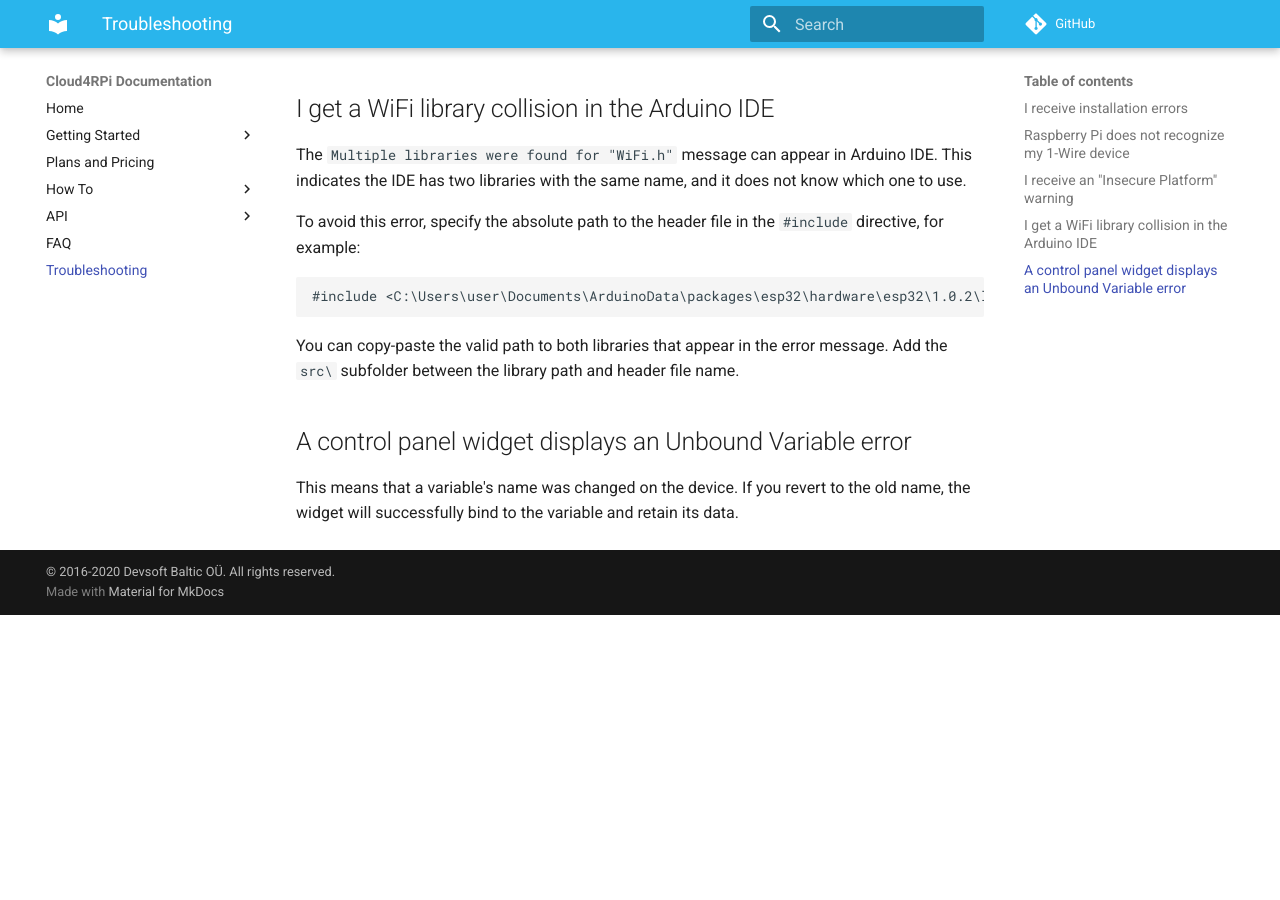
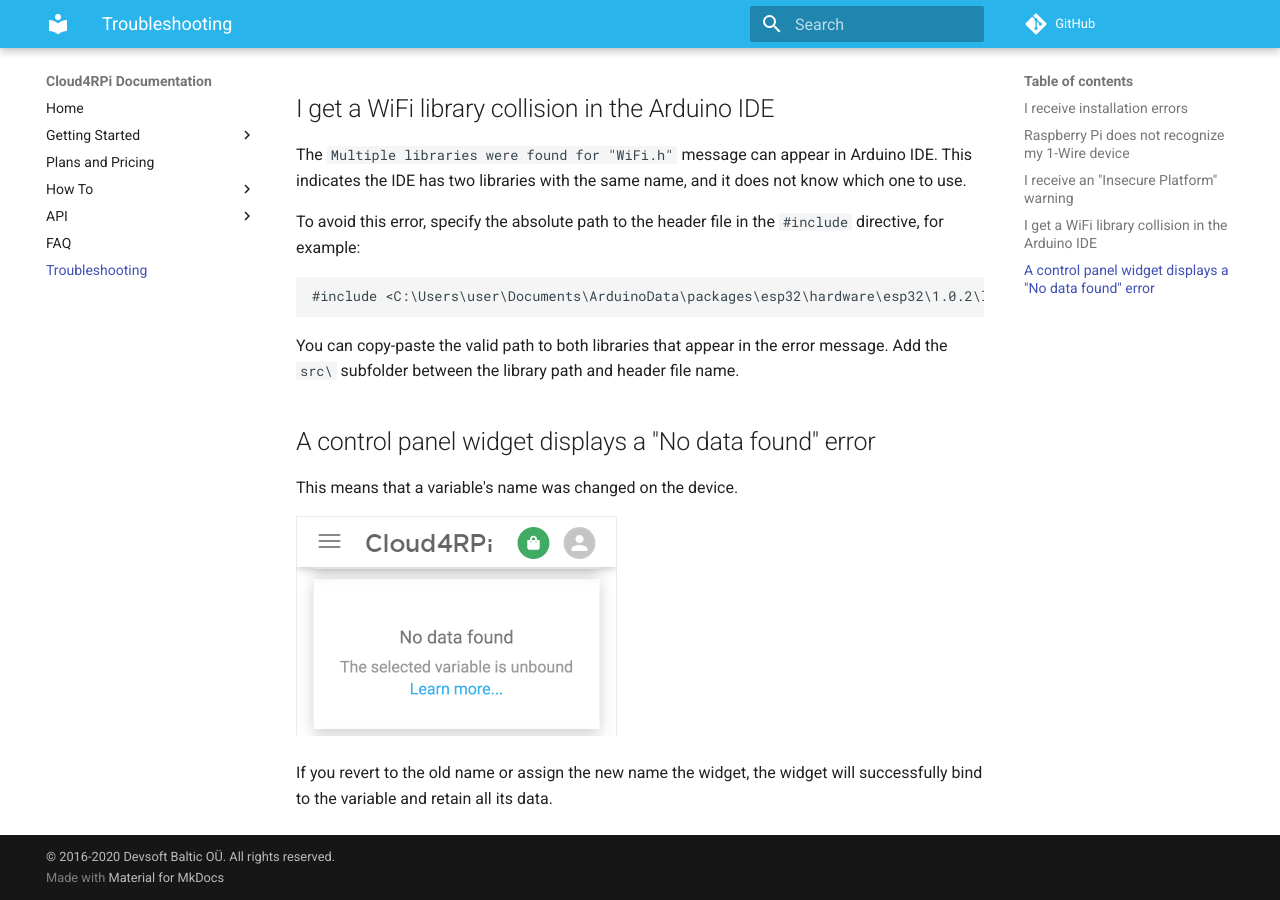
Before and after one commit to cloud4rpi/docs, an MkDocs documentation site: the page built from docs/troubleshooting.md, in a window 1280 px wide and 900 px high, scrolled down 1402 px. Built offline with MkDocs 1.6.1 and Material for MkDocs 9.7.7, drawn with Linux system fonts in a browser that asks for light colours; comment, search, counter and statistics services are not loaded; before the commit the page ends 2017 px from its top, so only the background shows below that.

Commit message:
Apply corrections

```diff
--- a/docs/troubleshooting.md
+++ b/docs/troubleshooting.md
@@ -57,6 +57,10 @@
 You can copy-paste the valid path to both libraries that appear in the error message. Add the `src\` subfolder between the library path and header file name.
 
 
-## A control panel widget displays an Unbound Variable error
+## A control panel widget displays a "No data found" error
 
-This means that a variable's name was changed on the device. If you revert to the old name, the widget will successfully bind to the variable and retain its data.
+This means that a variable's name was changed on the device.
+
+![Unbound Variable](/res/troubleshooting-unbound-variable.png)
+
+If you revert to the old name or assign the new name the widget, the widget will successfully bind to the variable and retain all its data.
```
